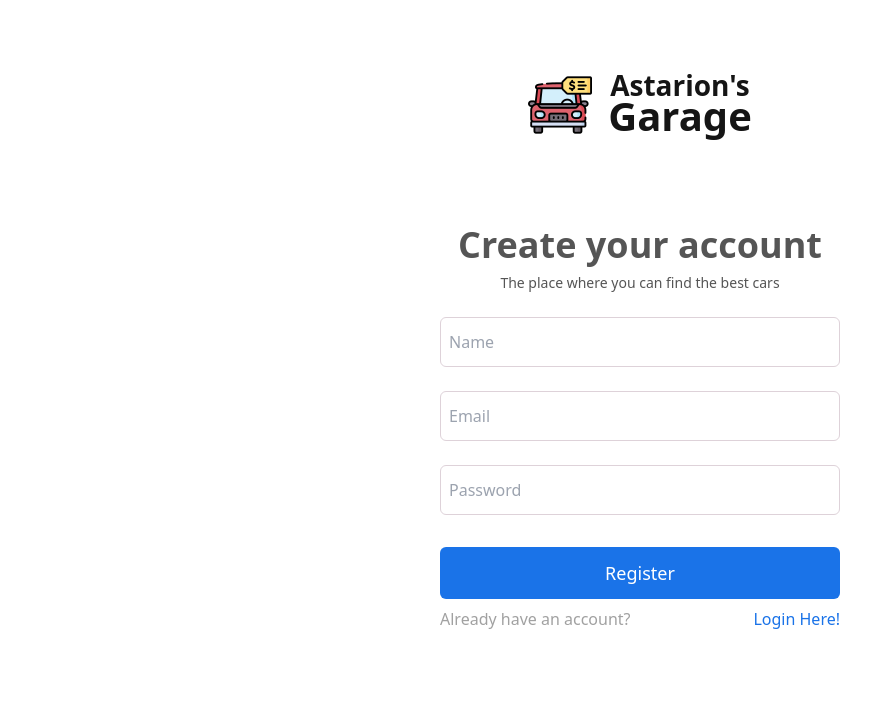
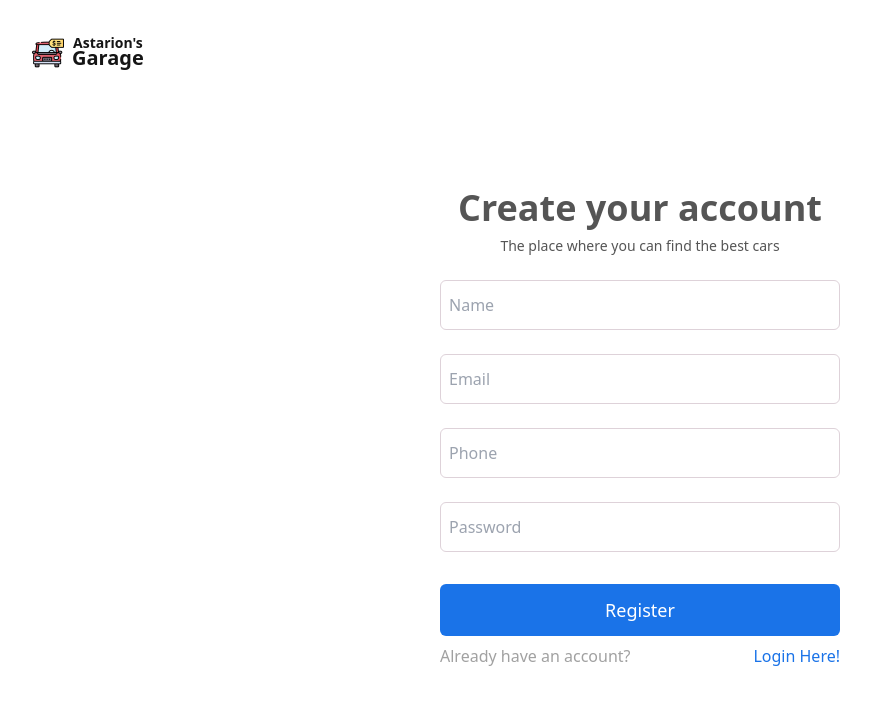
Before and after one commit to RaufunNazin/devopsfrontend, a React (Vite) app: page /register in a window 1280 px wide. Shown: the top 704 px of the page, without its empty margins (0-871 px from the left). Built offline with nearby package versions, Linux system fonts and the light colour scheme.

Commit message:
workflows

```diff
--- a/src/pages/Login.jsx
+++ b/src/pages/Login.jsx
@@ -53,12 +53,12 @@ const Login = () => {
       />
       <button
         onClick={() => navigate("/")}
-        className="fixed top-8 flex items-center gap-x-4 lg:top-16"
+        className="fixed left-8 flex items-center gap-x-2 lg:top-8"
       >
-        <img src="src/assets/car.png" alt="logo" className="w-16 h-16" />
+        <img src="src/assets/car.png" alt="logo" className="w-8 h-8" />
         <div className="flex flex-col items-center justify-center font-bold">
-          <div className="text-[28px] text-xdark -mb-5">Astarion&apos;s</div>
-          <div className="text-xdark text-[40px]">Garage</div>
+          <div className="text-[14px] text-xdark -mb-2.5">Astarion&apos;s</div>
+          <div className="text-xdark text-[20px]">Garage</div>
         </div>
       </button>
       <div className="flex flex-col items-center gap-y-2">
--- a/src/pages/Register.jsx
+++ b/src/pages/Register.jsx
@@ -9,9 +9,7 @@ const Register = () => {
   const [name, setName] = useState("");
   const [email, setEmail] = useState("");
   const [password, setPassword] = useState("");
-  const [image, setImage] = useState(null);
-
-  console.log(image);
+  const [phone, setPhone] = useState("");
 
   const handleKeyPress = (event) => {
     if (event.key === "Enter") {
@@ -21,40 +19,18 @@ const Register = () => {
 
   const register = () => {
     api
-      .post("/auth/register", {
+      .post("/users", {
         name: name,
         email: email,
         password: password,
+        phone: phone,
       })
-      .then((res) => {
-        if (res.status === 200) {
-          navigate("/");
-        }
-      })
+      .then((res) => console.log(res))
       .catch((err) => {
         console.log(err);
-        toast.error(err.response.data?.message);
+        toast.error(err.response.data?.detail);
       });
   };
-
-  const data = {
-    image_data: image,
-  };
-
-  // console.log(data);
-
-  async function handleSend() {
-    await fetch("http://localhost:8000/cars/upload/1", {
-      method: "POST",
-      headers: {
-        "Content-Type": "application/json",
-        Accept: "application/json",
-      },
-      body: JSON.stringify(data),
-    }).then((res) => {
-      console.log(res);
-    });
-  }
 
   return (
     <div className="flex min-h-screen flex-col items-center justify-center gap-y-8">
@@ -71,12 +47,12 @@ const Register = () => {
       />
       <button
         onClick={() => navigate("/")}
-        className="fixed top-8 flex items-center gap-x-4 lg:top-16"
+        className="fixed left-8 flex items-center gap-x-2 lg:top-8"
       >
-        <img src="src/assets/car.png" alt="logo" className="w-16 h-16" />
+        <img src="src/assets/car.png" alt="logo" className="w-8 h-8" />
         <div className="flex flex-col items-center justify-center font-bold">
-          <div className="text-[28px] text-xdark -mb-5">Astarion&apos;s</div>
-          <div className="text-xdark text-[40px]">Garage</div>
+          <div className="text-[14px] text-xdark -mb-2.5">Astarion&apos;s</div>
+          <div className="text-xdark text-[20px]">Garage</div>
         </div>
       </button>
       <div className="flex flex-col gap-y-6">
@@ -101,6 +77,12 @@ const Register = () => {
               placeholder="Email"
               className="w-full rounded-md border border-[#DED2D9] px-2 py-3 focus:border-transparent focus:outline-none focus:ring-1 focus:ring-xblue"
               onChange={(e) => setEmail(e.target.value)}
+            />
+            <input
+              type="number"
+              placeholder="Phone"
+              className="w-full rounded-md border border-[#DED2D9] px-2 py-3 focus:border-transparent focus:outline-none focus:ring-1 focus:ring-xblue"
+              onChange={(e) => setPhone(e.target.value)}
             />
             <div className="flex flex-col gap-y-2">
               <input
```
Also changed, not shown: utils.js (+0 -7 lines).
